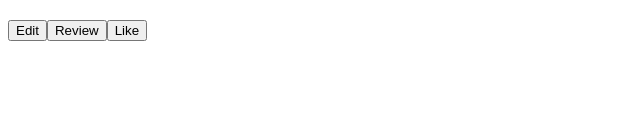
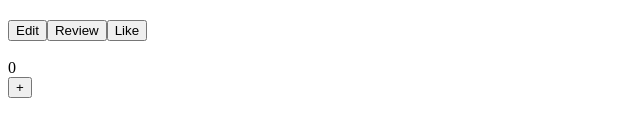
Before and after one commit to prafful/react_beginner, a React app: page / in a window 1280 px wide. Shown: the part 460-596 px from the top of the page, 0-640 px from the left. Built offline with nearby package versions, Linux system fonts and the light colour scheme.

Commit message:
component life cycle

```diff
--- a/public/index.html
+++ b/public/index.html
@@ -10,6 +10,10 @@
 
 
     </div>
+    <div id="componentlifecycle">
+
+
+    </div>
 
 </body>
 </html>
--- /dev/null
+++ b/src/componentLifeCycle/counterValue.js
@@ -0,0 +1,18 @@
+import React from 'react';
+import ReactDOM from 'react-dom';
+
+
+class CounterValue extends React.Component{
+
+    render(){
+        return(
+               <div>
+                  {this.props.displayCounter}
+               </div>
+            );
+    }
+
+
+}
+
+export default CounterValue;
--- /dev/null
+++ b/src/componentLifeCycle/counterValueParent.js
@@ -0,0 +1,71 @@
+import React from 'react';
+import ReactDOM from 'react-dom';
+
+import CounterValue from "./counterValue";
+
+class CounterValueParent extends React.Component{
+
+    constructor(props){
+        super(props)
+        this.state = {
+                counterNumber:0
+        };
+        this.incrementCounter = this.incrementCounter.bind(this);
+    }
+
+    incrementCounter(){
+        this.setState({counterNumber: this.state.counterNumber+1})
+        //this.state.counterNumber = this.state.counterNumber+1;
+        console.log(this.state.counterNumber);
+
+    }
+
+    render(){
+        return(
+            <div>
+                <CounterValue displayCounter={this.state.counterNumber}> </CounterValue>
+
+                <button onClick={this.incrementCounter}> + </button>
+            </div>
+        );
+    }
+
+    //component life cycle methods start
+    componentWillMount(){
+        console.log("component will mount: it is just about to mount");
+    }
+
+    componentDidMount(){
+        console.log("component did mount: it just mounted")
+    }
+
+    componentDidUpdate(){
+        console.log("component just updated")
+    }
+
+    componentWillUpdate(){
+        console.log("component will be updated")
+    }
+
+    shouldComponentUpdate(myState, myProps){
+        console.log("should component update. It will update till value is 8 then it will unmount.")
+        if(this.state.counterNumber < 8){
+            console.log("component should update till state is 8")
+            return true;
+        }else{
+            ReactDOM.unmountComponentAtNode(document.getElementById('componentlifecycle'));
+            console.log("component should not update now as state is equal to 8")
+            return false;
+        }
+    }
+
+    componentWillUnmount(){
+        console.log("component is about to be removed from DOM")
+    }
+
+
+    //component life cycle methods end
+
+}
+
+export default CounterValueParent;
--- a/src/index.js
+++ b/src/index.js
@@ -3,6 +3,7 @@ import ReactDOM from 'react-dom';
 
 import Comment from './Comment/Comment';
 import HelloReact from './HelloReact';
+import CounterValueParent from "./componentLifeCycle/counterValueParent";
 
 import './css/hello.css';
 
@@ -23,4 +24,13 @@ ReactDOM.render(
                 <br></br>
                 <br></br>
                 <Comment> </Comment>
-            </div>, position);
+                <br></br>
+
+            </div>,
+            position);
+
+ReactDOM.render(
+                <div >
+                    <CounterValueParent></CounterValueParent>
+                </div>,
+                document.getElementById('componentlifecycle'));
```
